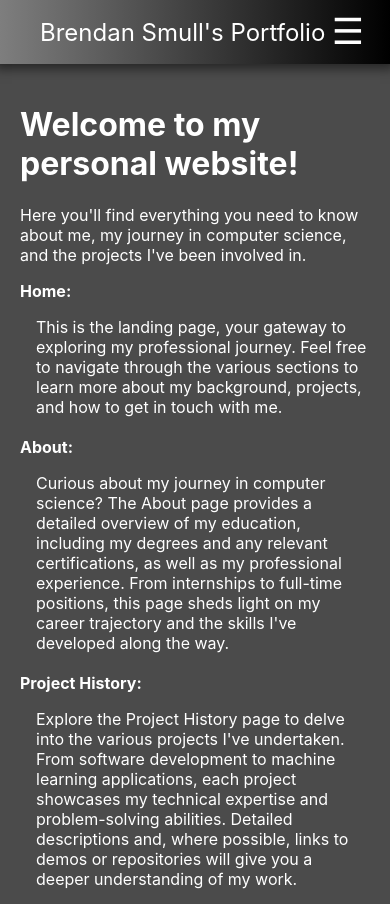
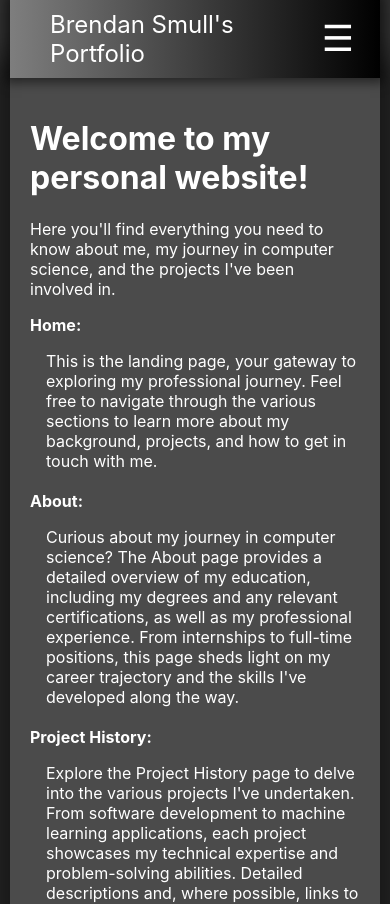
Before and after one commit to brendanwsmull/myPortWebsite, a React (Create React App) app in the folder front/: page / in a window 390 px wide. Shown: the top 904 px of the page. Built offline with nearby package versions, Linux system fonts and the light colour scheme; no server answers.

Commit message:
should work now, fixed issue in index.css, not 100% sure why but works in dev env so :)

```diff
--- a/front/src/index.css
+++ b/front/src/index.css
@@ -7,15 +7,16 @@ body {
   -moz-osx-font-smoothing: grayscale;
   background-color: rgb(48, 48, 48);
   color: rgb(255, 255, 255);
-  margin-left: 7em;
-  margin-right: 7em;
+  margin-left: 10%; /* Adjusted for a more responsive margin */
+  margin-right: 10%;
 }
 
 /* Mobile Styles */
 @media (max-width: 768px) {
   body {
-    margin-left: 0em; /* Reduce margins on smaller screens */
-    margin-right: 0em;
+    margin-left: 0 !important; /* Forcefully reduce margins on smaller screens */
+    margin-right: 0 !important;
+    padding: 0 10px; /* Add some padding on smaller screens */
   }
 }
 
```
